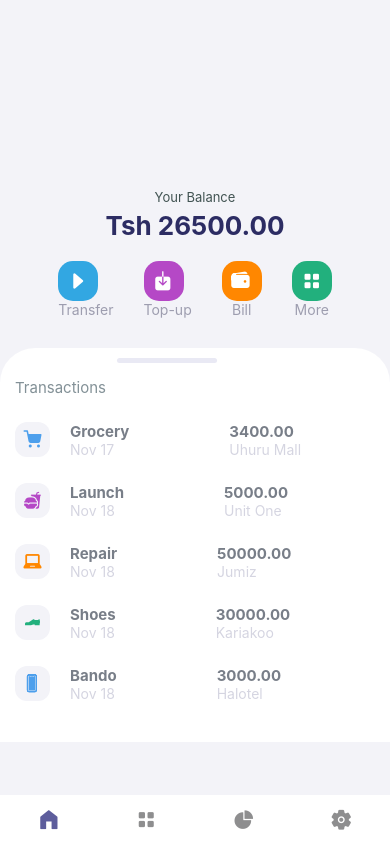
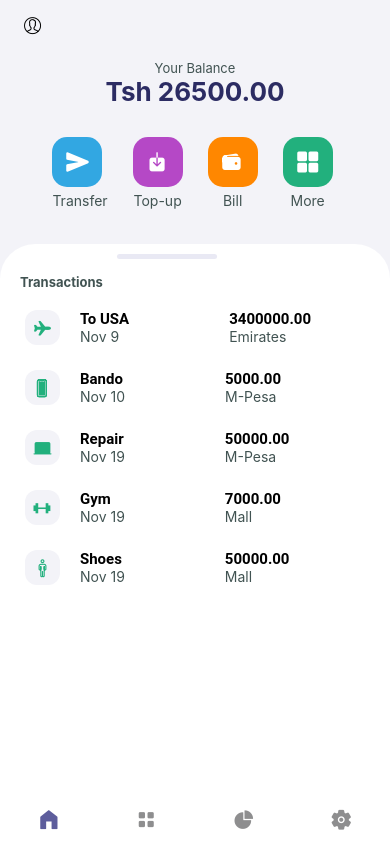
Before and after one commit to ProsperChihimba/payoo, a React Native app: screen /Home in a window 390 px wide. Built offline with nearby package versions, Linux system fonts and the light colour scheme; what expo-linking would draw is missing.

Commit message:
Update home page UI

```diff
--- a/components/HomePage/Body/index.tsx
+++ b/components/HomePage/Body/index.tsx
@@ -1,81 +1,78 @@
 import React from "react";
-import { View, Text, ScrollView } from "react-native";
+import { View, Text, ScrollView, FlatList } from "react-native";
 import { Feather, Ionicons, Entypo, MaterialCommunityIcons  } from '@expo/vector-icons';
 
 import styles from "./styles";
+import appdata from "../data";
+
+export type TransactionProps = {
+    id: number,
+    spendType: string,
+    date: string,
+    amount: string,
+    iconName: string,
+    iconColor: string,
+    from?: string,
+}
 
 const Body = () => {
+
+    const renderItem = ({ item }: { item: TransactionProps }) => {
+        return (
+            <View style={styles.bodyContainer}>
+
+                <View style={styles.bodyIcon}>
+                    <Ionicons  name={item.iconName} size={18} color={item.iconColor} />
+                </View>
+
+                <View style={{ flexDirection: 'row', justifyContent: 'space-between' }}>
+
+                    <View style={styles.bodySpend}>
+                        <Text style={styles.spendText}>{ item.spendType }</Text>
+                        <Text style={styles.dateText}>{item.date}</Text>
+                    </View>
+
+                    <View>
+                        <Text style={styles.spendText}>{item.amount}</Text>
+                        <Text style={styles.dateText}>{item.from}</Text>
+                    </View>
+
+                </View>
+
+            </View>
+        )
+    }
+
+    const myListEmpty = () => {
+        return (
+            <View style={{ alignItems:"center" }}>
+                <Text>No data found</Text>
+            </View>
+        );
+        };
+
     return (
         <View style={styles.container}>
-            <View style={styles.headerLine}></View>
+
+            <View>
+                <Text style={styles.headerLine}></Text>
+            </View>
+
             <Text style={styles.headText}>Transactions</Text>
-            <ScrollView>
-                <View style={styles.bodyContainer}>
-                    <View style={styles.bodyIcon}>
-                        <Feather name="shopping-cart" size={18} color="#4D9FEC" />
-                        </View>
-                    <View style={styles.bodySpend}>
-                        <Text style={styles.spendText}>Grocery</Text>
-                        <Text style={styles.dateText}>Nov 17</Text>
-                    </View>
-                    <View>
-                        <Text style={styles.spendText}>3400.00</Text>
-                        <Text style={styles.dateText}>Uhuru Mall</Text>
-                    </View>
-                </View>
-                <View style={styles.bodyContainer}>
-                    <View style={styles.bodyIcon}>
-                        <Ionicons name="md-fast-food" size={18} color="#b548c6" />
-                    </View>
-                    <View style={styles.bodySpend}>
-                        <Text style={styles.spendText}>Launch</Text>
-                        <Text style={styles.dateText}>Nov 18</Text>
-                    </View>
-                    <View>
-                        <Text style={styles.spendText}>5000.00</Text>
-                        <Text style={styles.dateText}>Unit One</Text>
-                    </View>
-                </View>
-                <View style={styles.bodyContainer}>
-                    <View style={styles.bodyIcon}>
-                        <Entypo  name="laptop" size={18} color="#ff8700" />
-                    </View>
-                    <View style={styles.bodySpend}>
-                        <Text style={styles.spendText}>Repair</Text>
-                        <Text style={styles.dateText}>Nov 18</Text>
-                    </View>
-                    <View>
-                        <Text style={styles.spendText}>50000.00</Text>
-                        <Text style={styles.dateText}>Jumiz</Text>
-                    </View>
-                </View>
-                <View style={styles.bodyContainer}>
-                    <View style={styles.bodyIcon}>
-                        <MaterialCommunityIcons name="shoe-formal" size={18} color="#22b07d" />
-                    </View>
-                    <View style={styles.bodySpend}>
-                        <Text style={styles.spendText}>Shoes</Text>
-                        <Text style={styles.dateText}>Nov 18</Text>
-                    </View>
-                    <View>
-                        <Text style={styles.spendText}>30000.00</Text>
-                        <Text style={styles.dateText}>Kariakoo</Text>
-                    </View>
-                </View>
-                <View style={styles.bodyContainer}>
-                    <View style={styles.bodyIcon}>
-                        <Ionicons name="md-phone-portrait" size={18} color="#4D9FEC" />
-                    </View>
-                    <View style={styles.bodySpend}>
-                        <Text style={styles.spendText}>Bando</Text>
-                        <Text style={styles.dateText}>Nov 18</Text>
-                    </View>
-                    <View>
-                        <Text style={styles.spendText}>3000.00</Text>
-                        <Text style={styles.dateText}>Halotel</Text>
-                    </View>
-                </View>
-            </ScrollView>
+
+
+                <FlatList
+                    data={appdata.transactions}
+                    keyExtractor={item => `${item.id}`}
+                    renderItem={renderItem}
+                    ListEmptyComponent={myListEmpty}
+                    contentContainerStyle={{
+                        paddingHorizontal: 20,
+                        paddingBottom: 30,
+                    }}
+                />
+
+
         </View>
     )
 }
--- a/components/HomePage/Body/styles.ts
+++ b/components/HomePage/Body/styles.ts
@@ -5,26 +5,27 @@ const styles = StyleSheet.create({
         backgroundColor: 'white',
         borderTopRightRadius: 35,
         borderTopLeftRadius: 35,
-        height: '60%',
+        height: '100%'
     },
     headerLine: {
         width: 100,
         height: 5,
         marginTop: 10,
+        marginHorizontal: '30%',
         backgroundColor: '#e9e9f4',
-        marginLeft: '30%',
         borderRadius: 15,
     },
     headText: {
-        paddingLeft: 15,
-        fontSize: 15,
-        color: '#839197',
-        paddingBottom: 25,
+        paddingLeft: 20,
+        fontSize: 13,
+        color: '#415352',
+        paddingBottom: 20,
         paddingTop: 15,
+        fontWeight: 'bold'
     },
     bodyContainer: {
         flexDirection: 'row',
-        marginHorizontal: 15,
+        marginHorizontal: 5,
         marginBottom: 25,
     },
     bodyIcon: {
@@ -45,10 +46,11 @@ const styles = StyleSheet.create({
     spendText: {
         fontWeight: 'bold',
         fontSize: 15,
-        color: '#787e88'
+        color: '#000',
+        fontFamily: 'Roboto'
     },
     dateText: {
-        color: '#d5d5e1'
+        color: '#415352'
     }
 })
 
--- a/components/HomePage/Header/index.tsx
+++ b/components/HomePage/Header/index.tsx
@@ -1,41 +1,19 @@
 import React from "react";
-import { View, Text } from "react-native";
-import { Ionicons, Entypo } from '@expo/vector-icons';
-import styles from "./styles";
+import { View, Text, TouchableOpacity } from "react-native";
+import { Ionicons, Entypo, EvilIcons } from '@expo/vector-icons';
 
 const Header = () => {
     return (
-        <View style={styles.container}>
-            <View style={styles.textContainer}>
-                <Text style={styles.textTitle}>Your Balance</Text>
-                <Text style={styles.textBalance}>Tsh 26500.00</Text>
-            </View>
-            <View style={styles.iconsContainer}>
-                <View style={styles.forwardIconView}>
-                    <View style={styles.forwardIcon}>
-                        <Ionicons name="ios-caret-forward" size={24} color="white" />
-                    </View>
-                    <Text style={styles.iconsText}>Transfer</Text>
-                </View>
-                <View style={styles.downloadIconView}>
-                    <View style={styles.downloadIcon}>
-                        <Ionicons name="download" size={22} color="white" />
-                    </View>
-                    <Text style={styles.iconsText}>Top-up</Text>
-                </View>
-                <View style={styles.walletIconView}>
-                    <View style={styles.walletIcon}>
-                        <Ionicons name="wallet" size={21} color="white" />
-                    </View>
-                    <Text style={styles.iconsText}>Bill</Text>
-                </View>
-                <View>
-                    <View style={styles.gridIcon}>
-                        <Entypo name="grid" size={24} color="white" />
-                    </View>
-                    <Text style={styles.iconsText}>More</Text>
-                </View>
-            </View>
+        <View style={{ flexDirection: 'row', height: 50, }}>
+            <TouchableOpacity
+                style={{
+                    width: 50,
+                    paddingLeft: 20,
+                    justifyContent: 'center',
+                }}
+            >
+                <EvilIcons name="user" size={25} color="black" />
+            </TouchableOpacity>
         </View>
     )
 }
--- a/components/HomePage/Header/styles.ts
+++ /dev/null
@@ -1,77 +0,0 @@
-import { StyleSheet } from "react-native";
-
-const styles = StyleSheet.create({
-    container: {
-        width: '100%',
-        alignItems: 'center',
-        padding: 15,
-        paddingTop: 100,
-        paddingBottom: 30,
-    },
-    textContainer: {
-        marginVertical: 20,
-    },
-    iconsContainer: {
-        flexDirection: 'row',
-        width: '100%',
-        justifyContent: 'center',
-    },
-    textTitle: {
-        textAlign: 'center',
-        color: '#415352',
-        fontSize: 13,
-        marginBottom: 5,
-    },
-    textBalance: {
-        fontSize: 26,
-        color: '#2c2c63',
-        fontWeight: 'bold',
-    },
-    forwardIconView: {
-        marginRight: 30,
-    },
-    downloadIconView: {
-        marginRight: 30,
-    },
-    walletIconView: {
-        marginRight: 30,
-    },
-    forwardIcon: {
-        backgroundColor: '#32a7e2',
-        borderRadius: 15,
-        alignItems: 'center',
-        justifyContent: 'center',
-        height: 40,
-        width: 40,
-    },
-    downloadIcon: {
-        backgroundColor: '#b548c6',
-        borderRadius: 15,
-        alignItems: 'center',
-        justifyContent: 'center',
-        height: 40,
-        width: 40,
-    },
-    walletIcon: {
-        backgroundColor: '#ff8700',
-        borderRadius: 15,
-        alignItems: 'center',
-        justifyContent: 'center',
-        height: 40,
-        width: 40,
-    },
-    gridIcon: {
-        backgroundColor: '#22b07d',
-        borderRadius: 15,
-        alignItems: 'center',
-        justifyContent: 'center',
-        height: 40,
-        width: 40,
-    },
-    iconsText: {
-        textAlign: 'center',
-        color: '#9d9daf',
-    }
-})
-
-export default styles;
--- /dev/null
+++ b/components/HomePage/HeaderContent/index.tsx
@@ -0,0 +1,68 @@
+import React from "react";
+import { View, Text, TouchableOpacity, FlatList } from "react-native";
+import { Ionicons, Entypo } from '@expo/vector-icons';
+import styles from "./styles";
+import appdata from "../data";
+
+export type IconsProps = {
+    id: number,
+    iconType: string,
+    iconName: string,
+    iconSize: number,
+    iconColor: string,
+    backgroundColor: string,
+    title: string,
+}
+
+const HeaderContent = () => {
+
+
+    const renderItem = ({item}: {item: IconsProps}) => {
+        return (
+            <TouchableOpacity
+                style={{
+                    padding: 10,
+                    marginRight: 5,
+                }}
+            >
+                <View
+                    style={{
+                        borderRadius: 15,
+                        alignItems: 'center',
+                        justifyContent: 'center',
+                        height: 50,
+                        width: 50,
+                        backgroundColor: item.backgroundColor,
+                    }}
+                >
+                    <Ionicons name={item.iconName} size={item.iconSize} color="white" />
+                </View>
+                <Text style={ styles.iconsText } >
+                    {item.title}
+                </Text>
+            </TouchableOpacity>
+        )
+    }
+
+    return (
+        <View style={styles.container}>
+
+            <View>
+                <Text style={styles.textTitle}>Your Balance</Text>
+                <Text style={styles.textBalance}>Tsh 26500.00</Text>
+            </View>
+
+            <FlatList
+                data={appdata.icons}
+                horizontal
+                showsVerticalScrollIndicator={false}
+                showsHorizontalScrollIndicator={false}
+                keyExtractor={item => `${item.id}`}
+                renderItem={renderItem}
+                contentContainerStyle={{paddingVertical: 20}}
+            />
+        </View>
+    )
+}
+
+export default HeaderContent;
--- /dev/null
+++ b/components/HomePage/HeaderContent/styles.ts
@@ -0,0 +1,38 @@
+import { StyleSheet } from "react-native";
+
+const styles = StyleSheet.create({
+    container: {
+        width: '100%',
+        alignItems: 'center',
+        padding: 15,
+        paddingTop: 10,
+        paddingBottom: 5,
+    },
+    textTitle: {
+        textAlign: 'center',
+        color: '#415352',
+        fontSize: 13,
+    },
+    textBalance: {
+        fontSize: 26,
+        color: '#2c2c63',
+        fontWeight: 'bold',
+    },
+    iconsText: {
+        textAlign: 'center',
+        color: '#415352',
+        marginTop: 5,
+    },
+    shadow: {
+    shadowColor: '#000',
+    shadowOffset: {
+        width: 0,
+        height: 3,
+        },
+        shadowOpacity: 0.1,
+        shadowRadius: 3,
+        elevation: 1,
+    }
+})
+
+export default styles;
--- /dev/null
+++ b/components/HomePage/data.ts
@@ -0,0 +1,93 @@
+const icons = [
+    {
+        id: 1,
+        iconType: 'Ionicons',
+        iconName: 'send',
+        iconSize: 24,
+        iconColor: 'white',
+        backgroundColor: '#32a7e2',
+        title: 'Transfer'
+    },
+    {
+        id: 2,
+        iconType: 'Ionicons',
+        iconName: 'download',
+        iconSize: 22,
+        iconColor: 'white',
+        backgroundColor: '#b548c6',
+        title: 'Top-up'
+    },
+    {
+        id: 3,
+        iconType: 'Ionicons',
+        iconName: 'wallet',
+        iconSize: 21,
+        iconColor: 'white',
+        backgroundColor: '#ff8700',
+        title: 'Bill'
+    },
+    {
+        id: 4,
+        iconType: 'Entypo',
+        iconName: 'grid',
+        iconSize: 24,
+        iconColor: 'white',
+        backgroundColor: '#22b07d',
+        title: 'More'
+    }
+]
+
+const transactions = [
+    {
+        id: 1,
+        spendType: 'To USA',
+        date: 'Nov 9',
+        amount: '3400000.00',
+        iconName: 'airplane',
+        iconColor: '#22b07d',
+        from: 'Emirates',
+    },
+    {
+        id: 2,
+        spendType: 'Bando',
+        date: 'Nov 10',
+        amount: '5000.00',
+        iconName: 'phone-portrait',
+        iconColor: '#22b07d',
+        from: 'M-Pesa',
+    },
+    {
+        id: 3,
+        spendType: 'Repair',
+        date: 'Nov 19',
+        amount: '50000.00',
+        iconName: 'laptop',
+        iconColor: '#22b07d',
+        from: 'M-Pesa',
+    },
+    {
+        id: 4,
+        spendType: 'Gym',
+        date: 'Nov 19',
+        amount: '7000.00',
+        iconName: 'barbell-sharp',
+        iconColor: '#22b07d',
+        from: 'Mall',
+    },
+    {
+        id: 5,
+        spendType: 'Shoes',
+        date: 'Nov 19',
+        amount: '50000.00',
+        iconName: 'man-outline',
+        iconColor: '#22b07d',
+        from: 'Mall',
+    },
+]
+
+const appdata = {
+    icons: icons,
+    transactions: transactions
+}
+
+export default appdata;
--- a/components/HomePage/index.tsx
+++ b/components/HomePage/index.tsx
@@ -2,12 +2,14 @@ import React from "react";
 import { View, Text } from "react-native";
 import styles from "./styles";
 import Header from "./Header";
+import HeaderContent from "./HeaderContent";
 import Body from "./Body";
 
 const HomePage = () => {
     return (
         <View style={styles.container}>
             <Header />
+            <HeaderContent />
             <Body />
         </View>
     )
--- a/screens/HomeScreen.tsx
+++ b/screens/HomeScreen.tsx
@@ -1,5 +1,5 @@
 import { StyleSheet } from 'react-native';
-
+import { SafeAreaView } from "react-native-safe-area-context";
 import EditScreenInfo from '../components/EditScreenInfo';
 import { Text, View } from '../components/Themed';
 import { RootTabScreenProps } from '../types';
@@ -7,16 +7,15 @@ import HomePage from '../components/HomePage';
 
 export default function HomeScreen({ navigation }: RootTabScreenProps<'Home'>) {
   return (
-    <View style={styles.container}>
+    <SafeAreaView style={styles.container}>
       <HomePage />
-    </View>
+    </SafeAreaView>
   );
 }
 
 const styles = StyleSheet.create({
   container: {
     flex: 1,
-    justifyContent: 'center',
     backgroundColor: '#f3f3f8',
   },
 });
--- a/types.tsx
+++ b/types.tsx
@@ -34,4 +34,4 @@ export type RootTabParamList = {
 export type RootTabScreenProps<Screen extends keyof RootTabParamList> = CompositeScreenProps<
   BottomTabScreenProps<RootTabParamList, Screen>,
   NativeStackScreenProps<RootStackParamList>
->;
+  >;
```
